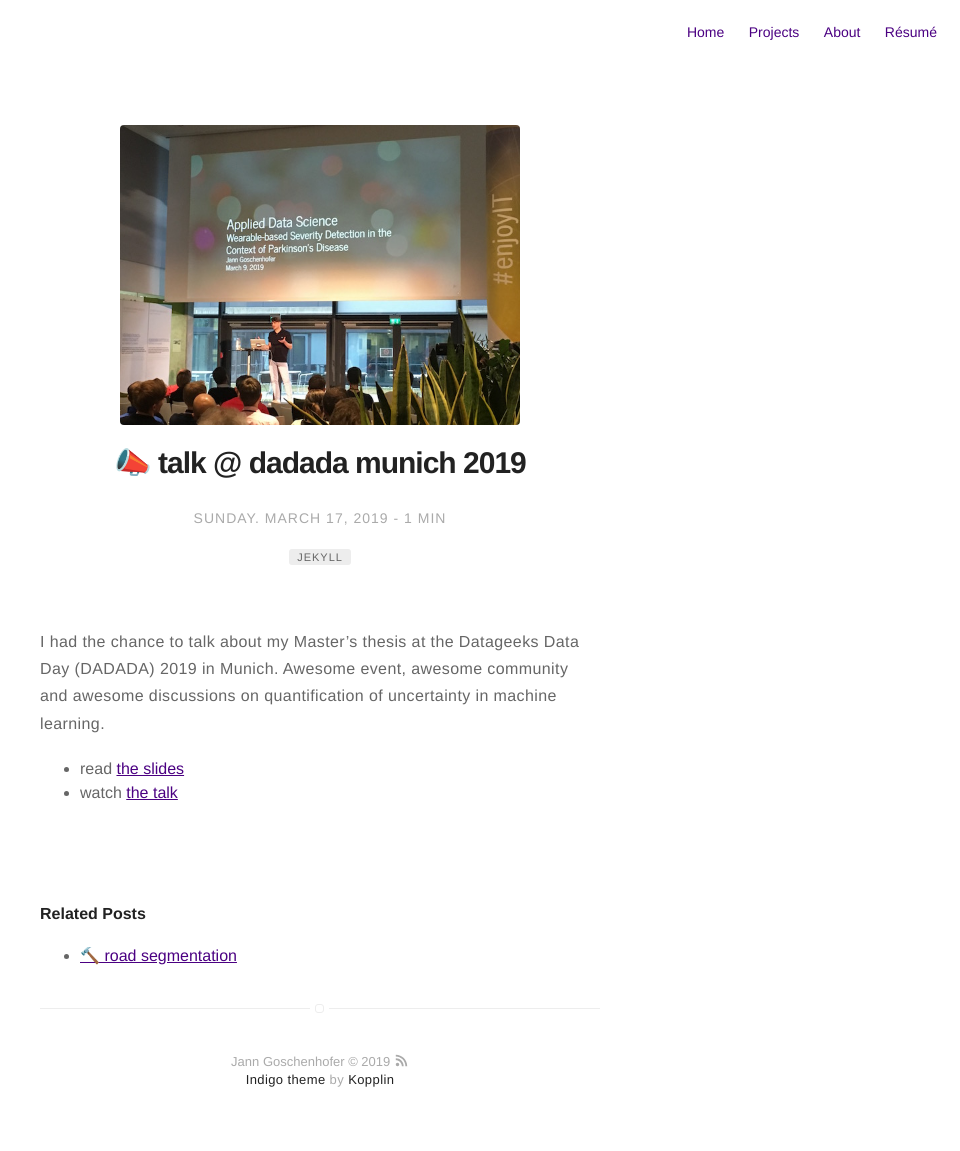
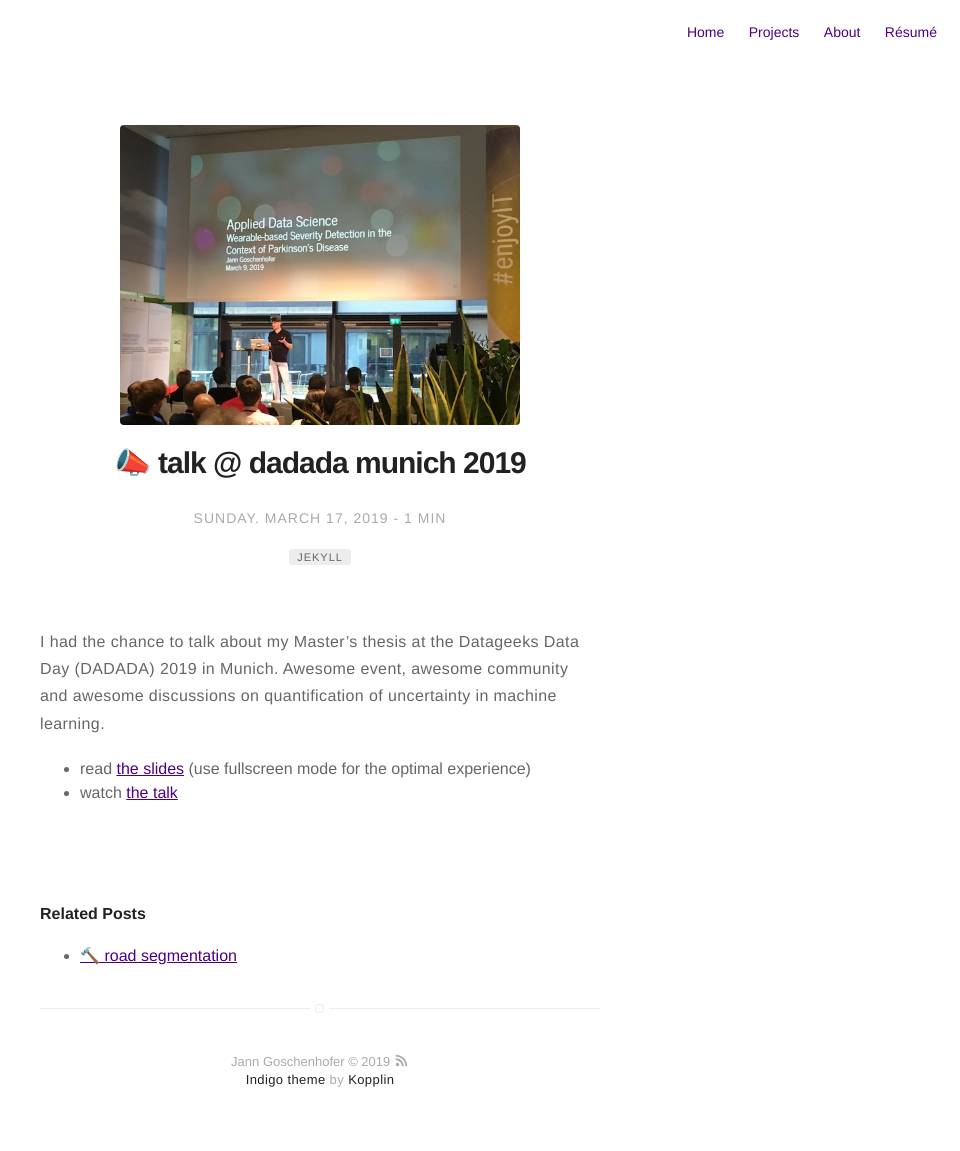
Before and after one commit to Goschjann/goschjann.github.io, a Jekyll site: the page built from _posts/2019-03-17-dadada2019.md, in a window 1280 px wide. Shown: the whole page, without its empty margins (320-1280 px from the left). Built offline with Jekyll 4.4.1, drawn with Linux system fonts in a browser that asks for light colours; emoji names are drawn with the system emoji font.

Commit message:
fullscreen

```diff
--- a/_posts/2019-03-17-dadada2019.md
+++ b/_posts/2019-03-17-dadada2019.md
@@ -15,5 +15,5 @@ externalLink: false
 
 I had the chance to talk about my Master's thesis at the Datageeks Data Day (DADADA) 2019 in Munich. Awesome event, awesome community and awesome discussions on quantification of uncertainty in machine learning.
 
-* read [the slides](https://goschjann.github.io/ddd_talk/)
+* read [the slides](https://goschjann.github.io/ddd_talk/) (use fullscreen mode for the optimal experience)
 * watch [the talk](https://google.com)
```
